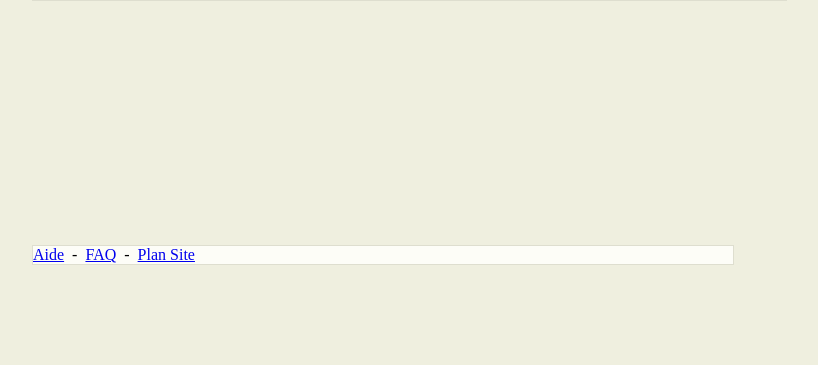
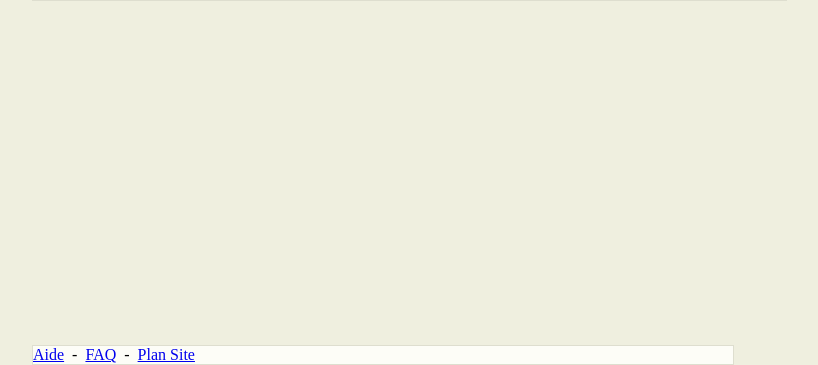
Before and after one commit to ThibautIG/teragenda, a PHP site: page /index.php in a window 1280 px wide. Shown: the part 775-1140 px from the top of the page, without its empty margins (243-1061 px from the left). Before the commit the page ends 1040 px from the top, so only its background shows below. Run offline with PHP 8.4, Linux system fonts and the light colour scheme.

Commit message:
Perfection de la grille

```diff
--- a/design.css
+++ b/design.css
@@ -2,6 +2,7 @@ body
 {
 	margin : auto;
 	background-color : #EFEFDF;
+	font:
 }
 
 table
@@ -124,7 +125,7 @@ h1
 #footer
 {
 	position : absolute;
-    top:1000px;
+    top:1100px;
     width:700px;
     left : 275px;
     margin-top:20px;
```
